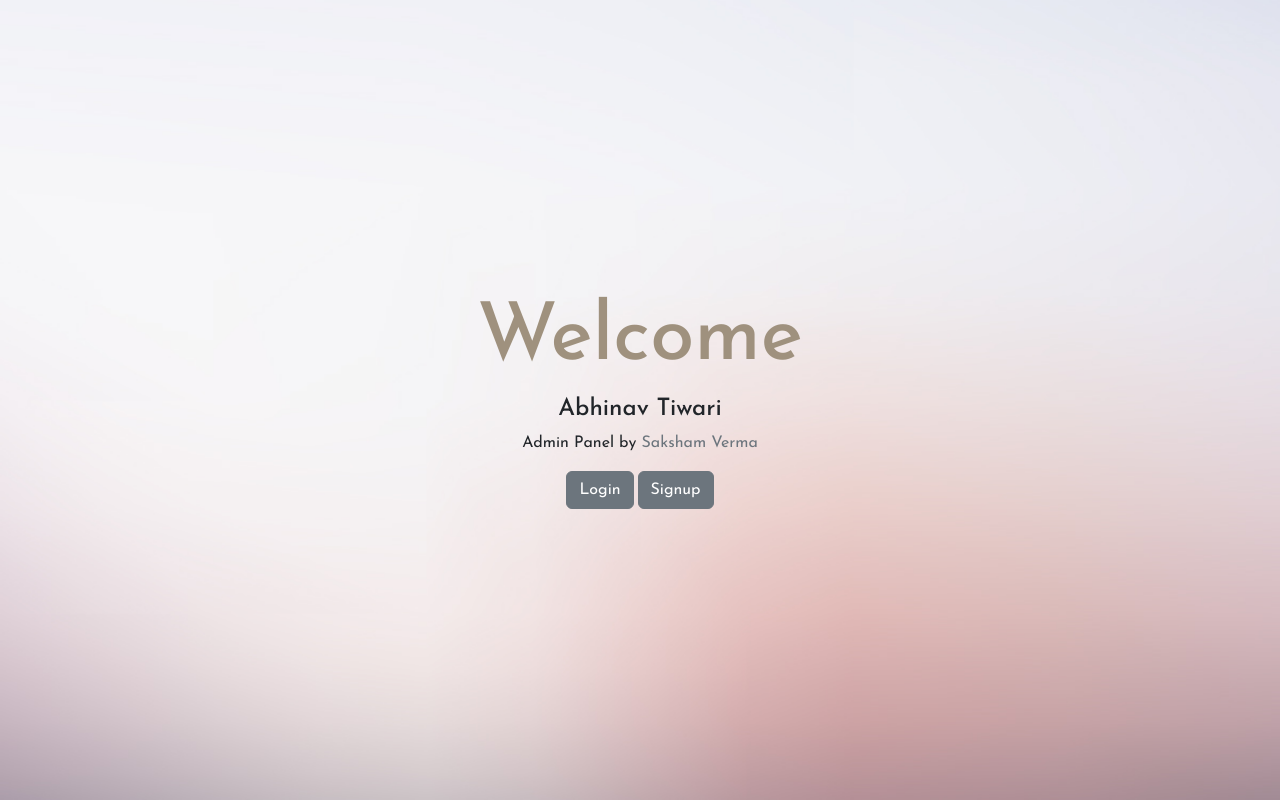
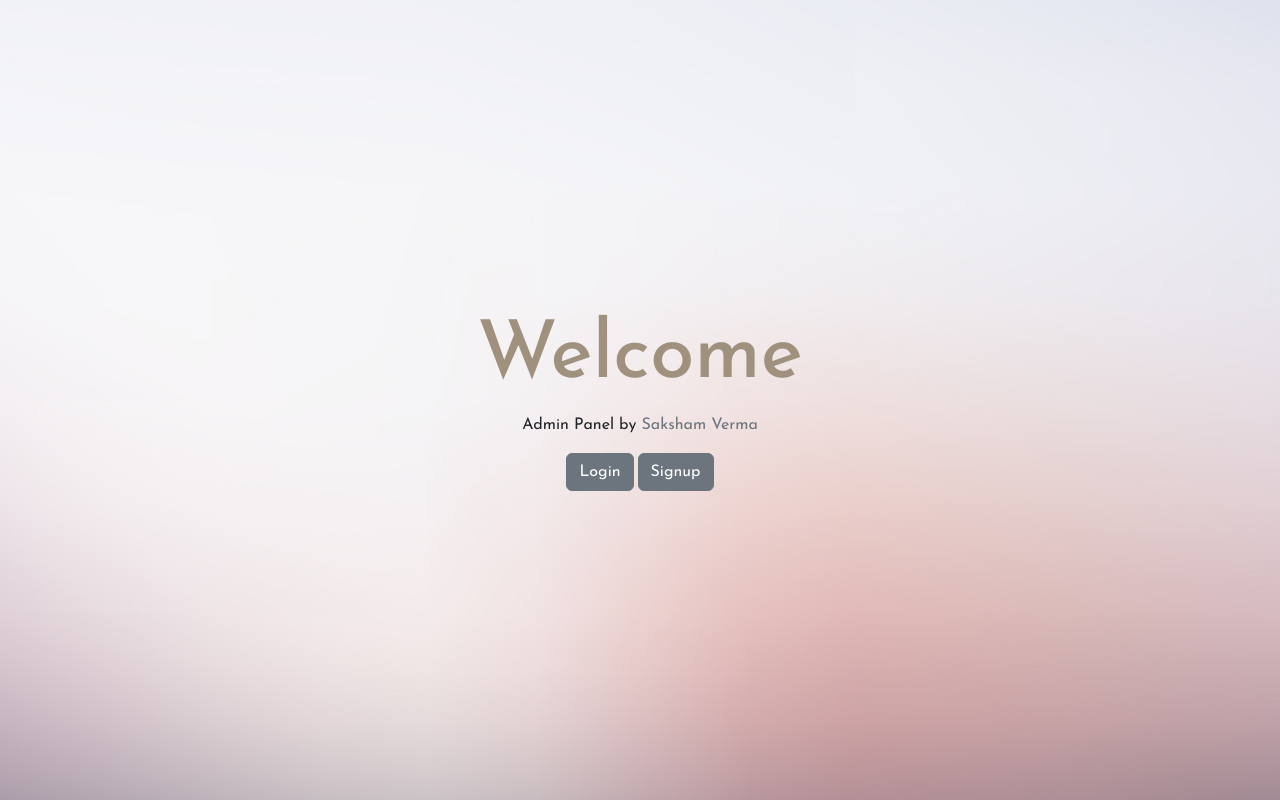
Before and after one commit to saksham0712/Admin-panel, a React (Vite) app in the folder client/: page / in a window 1280 px wide. Built offline with nearby package versions, Linux system fonts and the light colour scheme.

Commit message:
Update Welcome.jsx

```diff
--- a/client/src/pages/Welcome.jsx
+++ b/client/src/pages/Welcome.jsx
@@ -11,7 +11,6 @@ const Home = () => {
                     <h2>
                         Welcome
                     </h2>
-<h4>Abhinav Tiwari</h4>
                     <p>Admin Panel by <span className='text-secondary'>Saksham Verma</span></p>
                     <div className="buttons d-flex gap-1">
                         <Button variant='secondary'><Link to='/login' className='text-decoration-none text-white'>Login</Link></Button>
```
